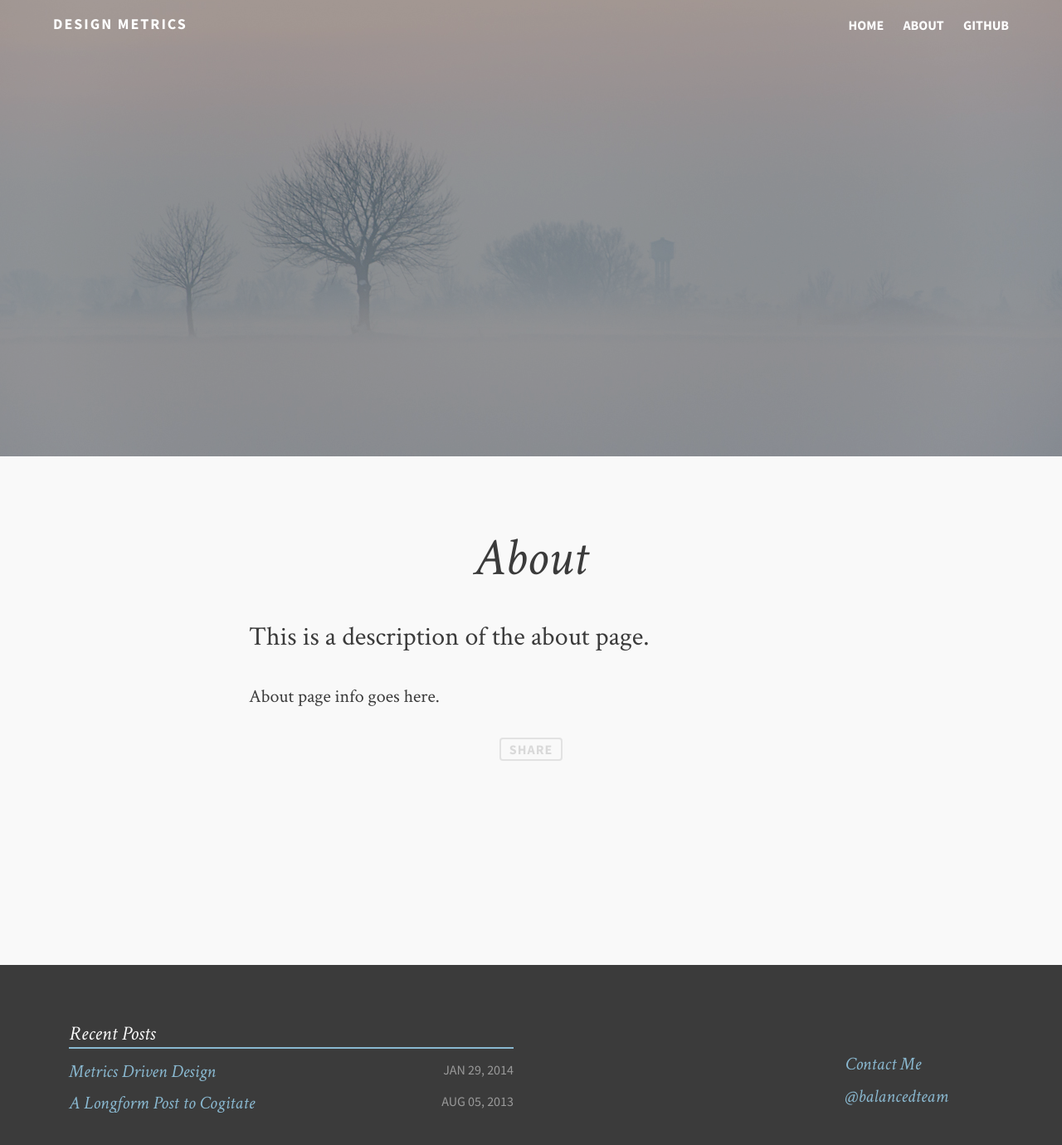
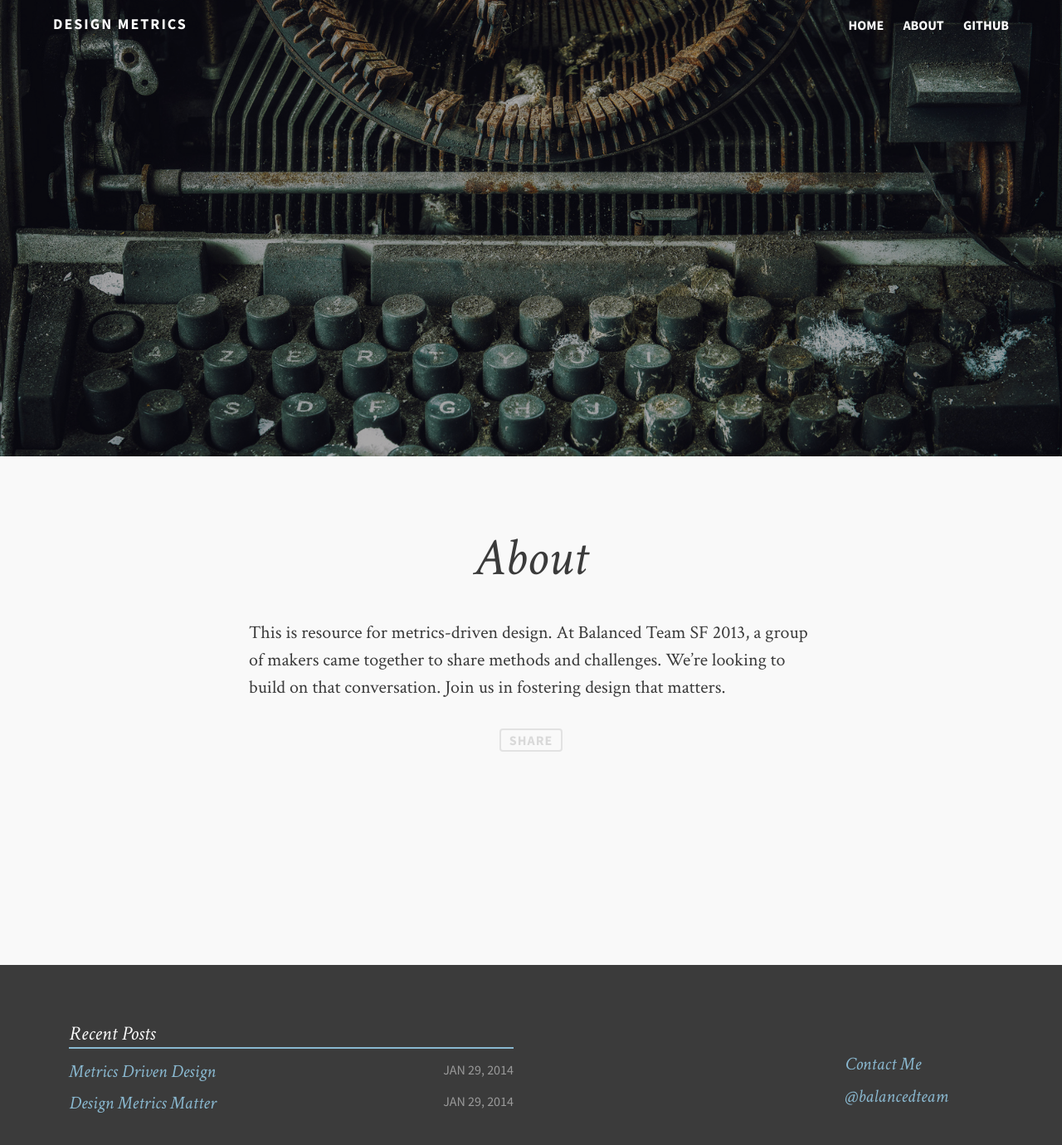
Before and after one commit to designmetrics/designmetrics.github.io, a Jekyll site: the page built from about.md, in a window 1280 px wide and 1400 px high. Shown: the top 1380 px of the window at 83% size. Built offline with Jekyll 4.4.1, drawn with Linux system fonts in a browser that asks for light colours; comment, search, counter and statistics services are not loaded.

Commit message:
new posts

```diff
--- a/about.md
+++ b/about.md
@@ -2,10 +2,8 @@
 layout: post
 permalink: /about/index.html
 title: About
-description: This is a description of the about page.
-tags: [about, Jekyll, theme, responsive]
-image:
-  feature: soft-trees.jpg
+description:
+tags: [about, design, metrics]
 ---
 
-About page info goes here.
+This is resource for metrics-driven design.  At Balanced Team SF 2013, a group of makers came together to share methods and challenges.  We're looking to build on that conversation.  Join us in fostering design that matters.
```
Also changed, not shown: _posts/2013-08-05-longform-post.md (deleted, +0 -44 lines), _posts/2014-01-29-design-metrics-matter.md (added, +11 -0 lines), _posts/2014-01-29-metrics-driven-design.md (+4 -6 lines).
